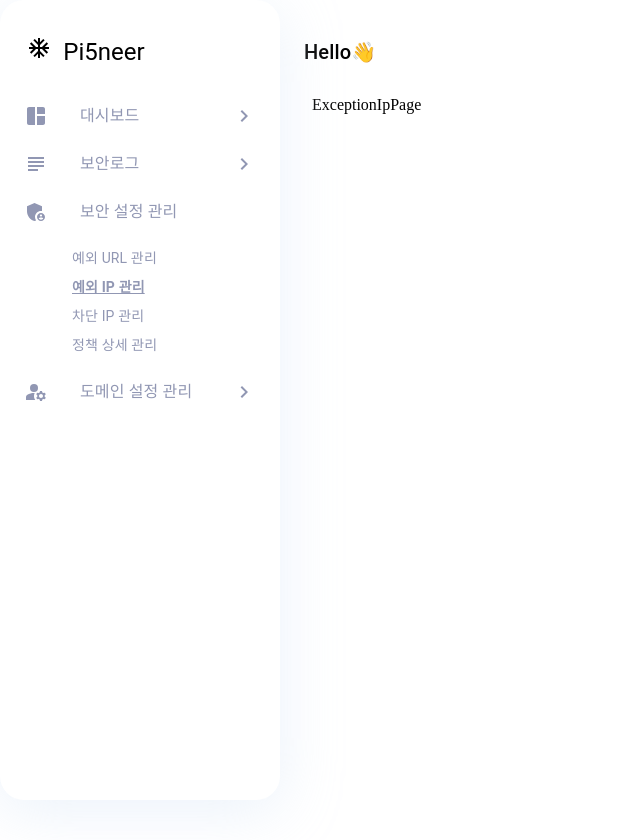
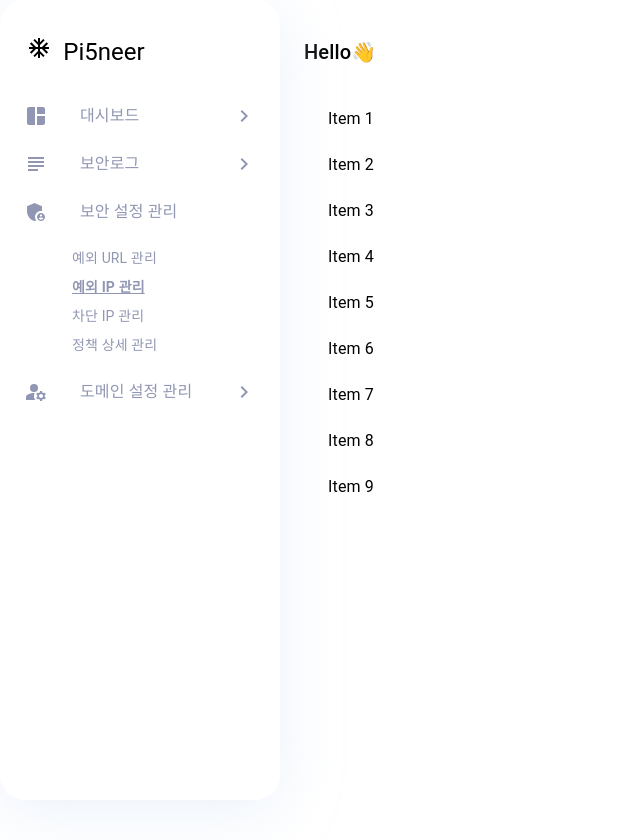
Before and after one commit to grain-ahrok/saas-wfks, a React (Create React App) app in the folder frontend/pi5neer_fe/: page /customers/security-settings/exception-ips in a window 1280 px wide. Shown: the top 840 px of the page, without its empty margins (0-640 px from the left). Built offline with nearby package versions, Linux system fonts and the light colour scheme.

Commit message:
Ipexception list made

```diff
--- a/frontend/pi5neer_fe/package.json
+++ b/frontend/pi5neer_fe/package.json
@@ -23,6 +23,7 @@
     "react-redux": "^8.1.3",
     "react-router-dom": "^6.4.3",
     "react-scripts": "^5.0.1",
+    "react-window": "^1.8.9",
     "typescript": "^4.9.5",
     "web-vitals": "^2.1.4"
   },
@@ -52,6 +53,7 @@
   },
   "proxy": "http://localhost:5000",
   "devDependencies": {
-    "@types/react-router-dom": "^5.3.3"
+    "@types/react-router-dom": "^5.3.3",
+    "@types/react-window": "^1.8.8"
   }
 }
--- a/frontend/pi5neer_fe/src/pages/securitySetting/ExceptionIpPage.tsx
+++ b/frontend/pi5neer_fe/src/pages/securitySetting/ExceptionIpPage.tsx
@@ -1,11 +1,41 @@
 import React from 'react'
+import Box from '@mui/material/Box';
+import ListItem from '@mui/material/ListItem';
+import ListItemButton from '@mui/material/ListItemButton';
+import ListItemText from '@mui/material/ListItemText';
+import { FixedSizeList, ListChildComponentProps } from 'react-window';
 
 type Props = {}
 
 const ExceptionIpPage = (props: Props) => {
   return (
-    <div>ExceptionIpPage</div>
-  )
+    <Box
+      sx={{ width: '100%', height: 400, maxWidth: 360, bgcolor: 'background.paper' }}
+    >
+      <FixedSizeList
+        height={400}
+        width={360}
+        itemSize={46}
+        itemCount={200}
+        overscanCount={5}
+      >
+        {renderRow}
+      </FixedSizeList>
+    </Box>
+  );
 }
 
+function renderRow(props: ListChildComponentProps) {
+  const { index, style } = props;
+
+  return (
+    <ListItem style={style} key={index} component="div" disablePadding>
+      <ListItemButton>
+        <ListItemText primary={`Item ${index + 1}`} />
+      </ListItemButton>
+    </ListItem>
+  );
+}
+
+
 export default ExceptionIpPage
```
Also changed, not shown: 1 other file (tests, documents, lock files or other folders).
